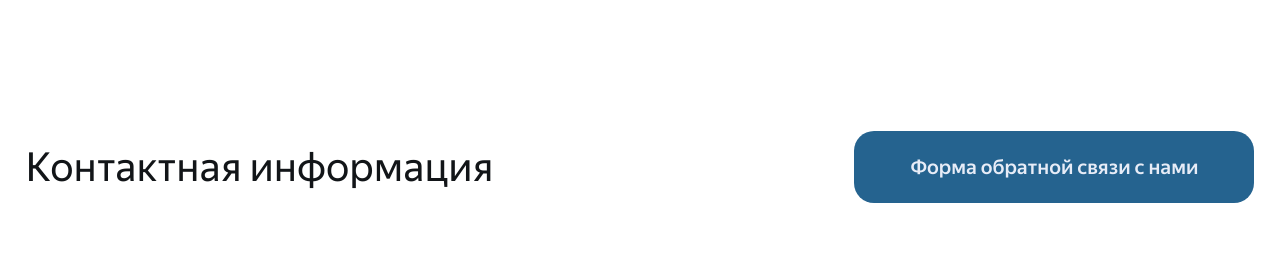
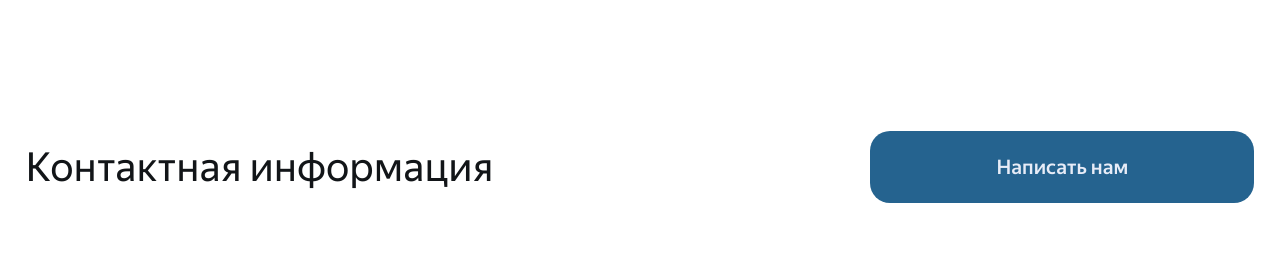
Before and after one commit to SergeiKachenia/Lorem-Ipsum-Team-landing, a React (Create React App) app: page / in a window 1280 px wide. Shown: the part 780-1033 px from the top of the page. Built offline with nearby package versions, Linux system fonts and the light colour scheme.

Commit message:
fix: Изменен текст и стили компонента FeedbackPopUp

```diff
--- a/src/components/FeedbackPopUp/FeedbackPopUp.module.scss
+++ b/src/components/FeedbackPopUp/FeedbackPopUp.module.scss
@@ -3,7 +3,7 @@
 .popup_btn {
   @include button-default;
   @include medium-text(20px, 24px, $color-white-text);
-  width: 400px;
+  width: 384px;
   padding: 24px;
 
   background: $color-main-blue;
--- a/src/components/FeedbackPopUp/FeedbackPopUp.tsx
+++ b/src/components/FeedbackPopUp/FeedbackPopUp.tsx
@@ -13,7 +13,7 @@ const FeedbackPopUp: React.FC = () => {
   return (
     <div>
       <button onClick={setPopUpVisible} className={cn(styles.popup_btn)}>
-        Форма обратной связи с нами
+        Написать нам
       </button>
       {isOpen && <FeedbackForm closeForm={setPopUpVisible}></FeedbackForm>}
     </div>
```
